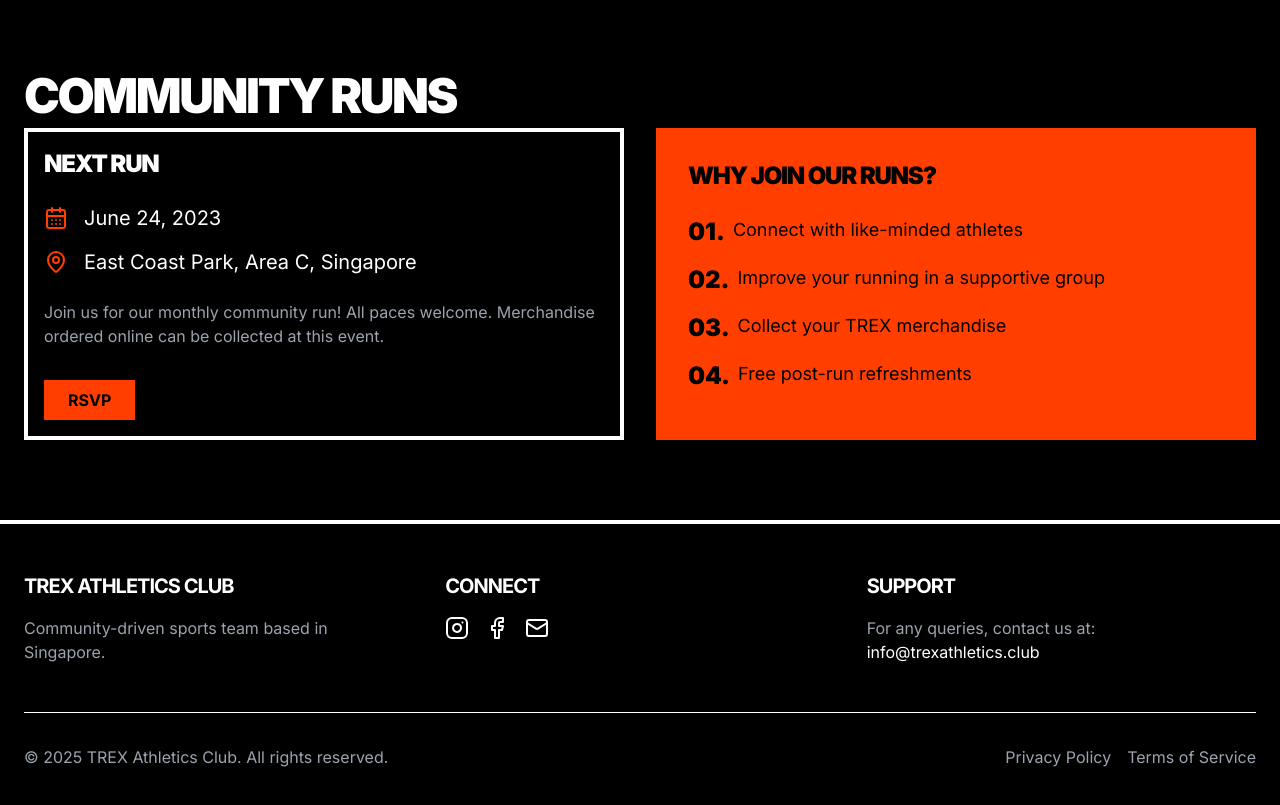
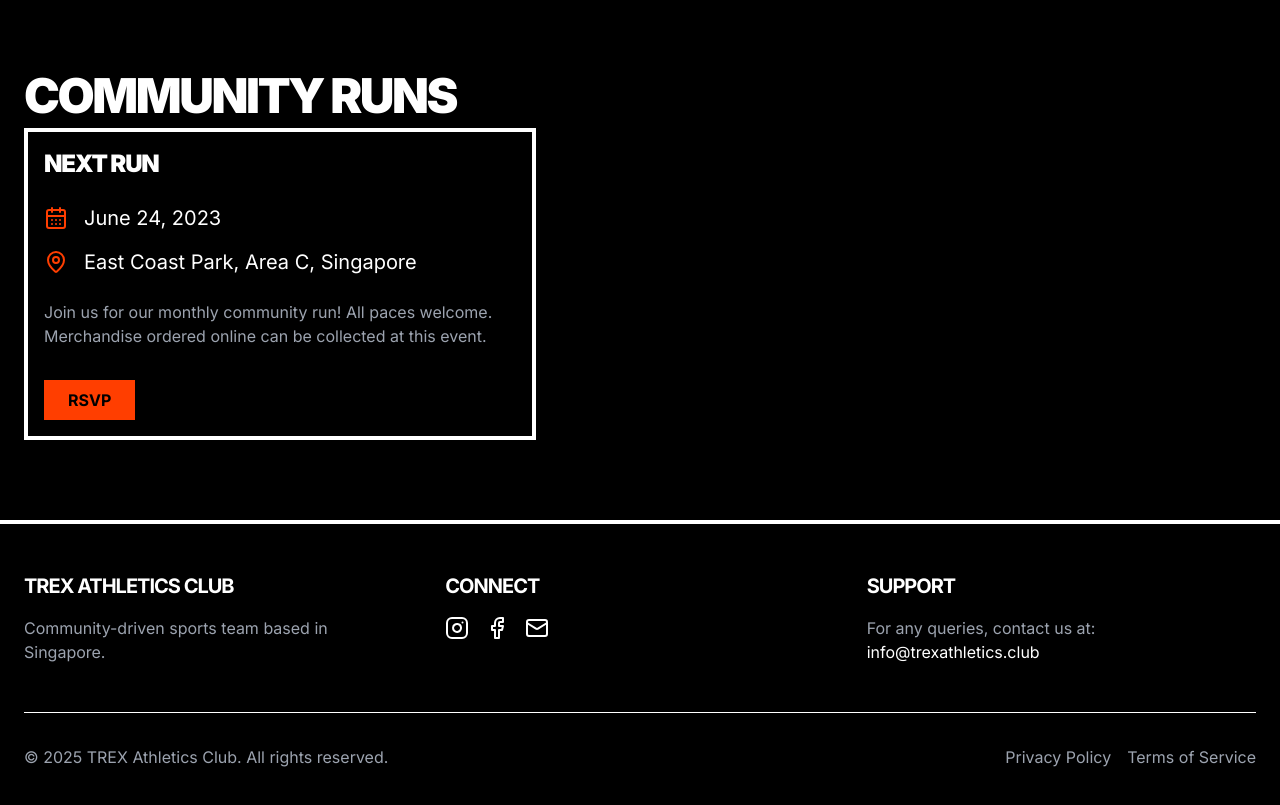
Before and after one commit to samsonluah/trex-site, a React (Vite) app: page / in a window 1280 px wide. Shown: the part 2400-3205 px from the top of the page. Built offline with nearby package versions, Linux system fonts and the light colour scheme.

Commit message:
Remove community runs benefits
Removes the "WHY JOIN OUR RUNS?" section from the Community Runs component.

```diff
--- a/src/components/Community.tsx
+++ b/src/components/Community.tsx
@@ -12,7 +12,7 @@ const Community = () => {
       <div className="brutalist-container">
         <h2 className="brutalist-subheader mb-12">COMMUNITY RUNS</h2>
 
-        <div className="grid grid-cols-1 md:grid-cols-2 gap-8">
+        <div className="w-full md:max-w-lg">
           <div className="brutalist-bordered">
             <h3 className="text-2xl font-black mb-6">NEXT RUN</h3>
 
@@ -39,29 +39,6 @@ const Community = () => {
               RSVP
             </a>
           </div>
-
-          <div className="bg-trex-accent text-trex-black p-8">
-            <h3 className="text-2xl font-black mb-6">WHY JOIN OUR RUNS?</h3>
-
-            <ul className="space-y-4 text-lg">
-              <li className="flex items-start">
-                <span className="font-black text-2xl mr-2">01.</span>
-                <span>Connect with like-minded athletes</span>
-              </li>
-              <li className="flex items-start">
-                <span className="font-black text-2xl mr-2">02.</span>
-                <span>Improve your running in a supportive group</span>
-              </li>
-              <li className="flex items-start">
-                <span className="font-black text-2xl mr-2">03.</span>
-                <span>Collect your TREX merchandise</span>
-              </li>
-              <li className="flex items-start">
-                <span className="font-black text-2xl mr-2">04.</span>
-                <span>Free post-run refreshments</span>
-              </li>
-            </ul>
-          </div>
         </div>
       </div>
     </section>
```
